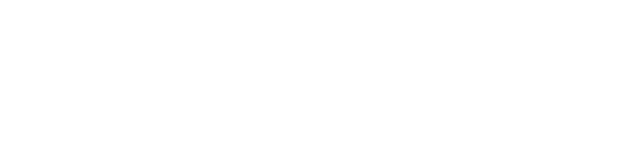
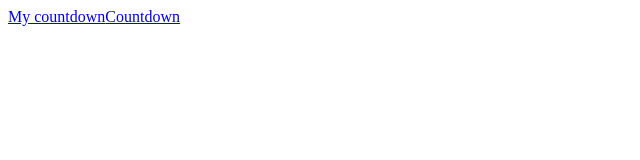
Before and after one commit to ulmer-morozov/web-gamification-experiments, a plain HTML site: page @/tuman-countdown/index.html in a window 1280 px wide. Shown: the whole page, without its empty margins (0-640 px from the left). Drawn offline with Linux system fonts and the light colour scheme.

Commit message:
вернул ссылку

```diff
--- a/@/tuman-countdown/index.html
+++ b/@/tuman-countdown/index.html
@@ -4,14 +4,16 @@
 <head>
     <title>Countdown</title>
 </head>
+<style>
+    body {
+        color: black;
+    }
+</style>
 
-<style>
-    body{
-        color:black;
-    }
-    </style>
 <body>
-    <div data-type="countdown" data-id="953260" class="tickcounter" style="width: 100%; position: relative; padding-bottom: 20%"></div>
+    <div data-type="countdown" data-id="953260" class="tickcounter" style="width: 100%; position: relative; padding-bottom: 20%">
+        <a href="//www.tickcounter.com/countdown/953260/my-countdown" title="My countdown">My countdown</a><a href="//www.tickcounter.com/"
+            title="Countdown">Countdown</a></div>
     <script>
         (function (d, s, id) {
             var js, pjs = d.getElementsByTagName(s)[0];
```
